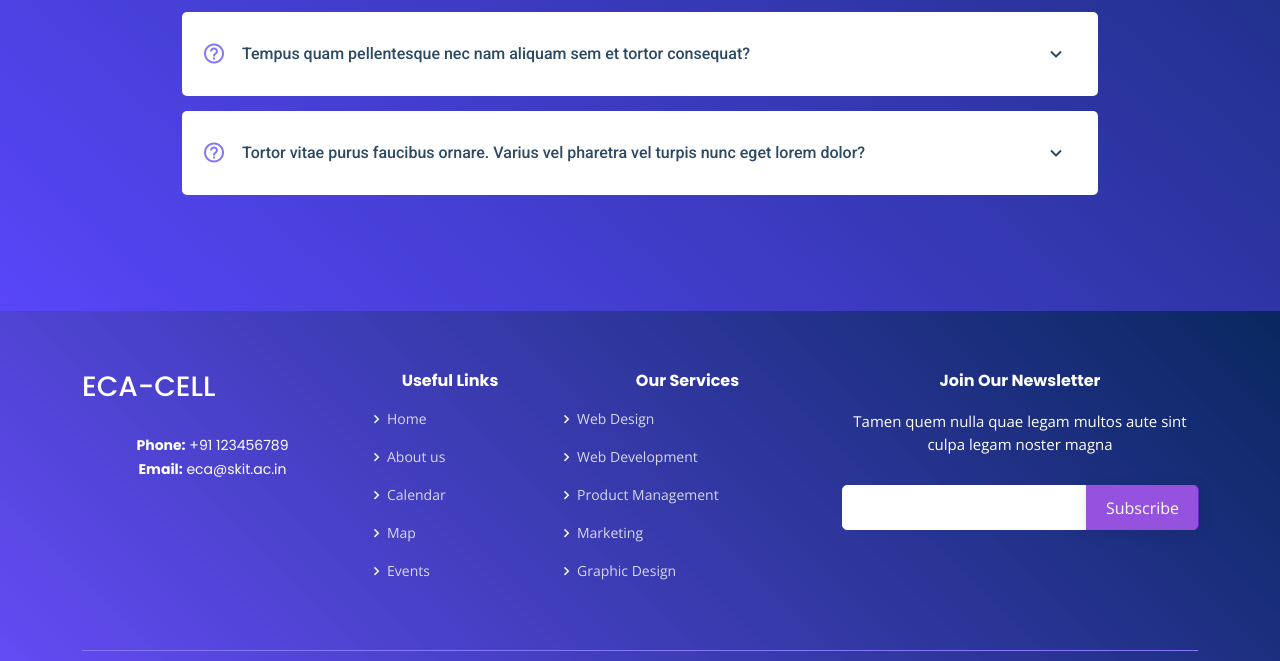
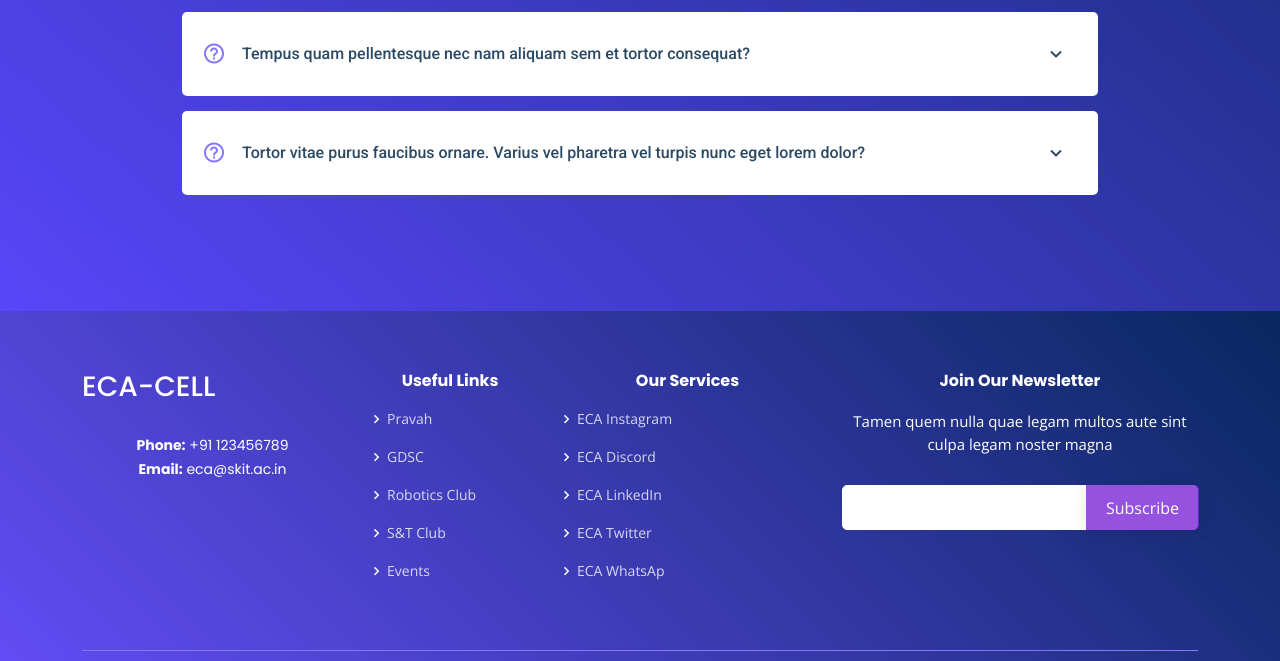
Before and after one commit to SKIT-ECA-Cell/ECA-FINAL, a plain HTML site: page index.html in a window 1280 px wide. Shown: the part 5874-6535 px from the top of the page. Drawn offline with nearby package versions, Linux system fonts and the light colour scheme; files that its build step writes are made by us from their sources; a script that the page names is missing; files whose address does not match are found by name.

Commit message:
Footer Changes

```diff
--- a/index.html
+++ b/index.html
@@ -857,22 +857,22 @@
                     <div class="col-lg-2 col-md-6 footer-links">
                         <h4>Useful Links</h4>
                         <ul>
-                            <li><i class="bx bx-chevron-right"></i> <a href="#">Home</a></li>
-                            <li><i class="bx bx-chevron-right"></i> <a href="#">About us</a></li>
-                            <li><i class="bx bx-chevron-right"></i> <a href="pages/Calender.html">Calendar</a></li>
-                            <li><i class="bx bx-chevron-right"></i> <a href="#">Map</a></li>
-                            <li><i class="bx bx-chevron-right"></i> <a href="pages/events.html">Events</a></li>
+                            <li><i class="bx bx-chevron-right"></i> <a href="https://pravah.skit.ac.in/social">Pravah</a></li>
+                            <li><i class="bx bx-chevron-right"></i> <a href="https://dsc-skit.tech/">GDSC</a></li>
+                            <li><i class="bx bx-chevron-right"></i> <a href="https://roboticsclubskit.github.io/">Robotics Club</a></li>
+                            <li><i class="bx bx-chevron-right"></i> <a href="https://snt-club.github.io/">S&T Club</a></li>
+                            <li><i class="bx bx-chevron-right"></i> <a href="https://www.skit.ac.in/management-studies-activities.html">Events</a></li>
                         </ul>
                     </div>
 
                     <div class="col-lg-3 col-md-6 footer-links">
                         <h4>Our Services</h4>
                         <ul>
-                            <li><i class="bx bx-chevron-right"></i> <a href="#">Web Design</a></li>
-                            <li><i class="bx bx-chevron-right"></i> <a href="#">Web Development</a></li>
-                            <li><i class="bx bx-chevron-right"></i> <a href="#">Product Management</a></li>
-                            <li><i class="bx bx-chevron-right"></i> <a href="#">Marketing</a></li>
-                            <li><i class="bx bx-chevron-right"></i> <a href="#">Graphic Design</a></li>
+                            <li><i class="bx bx-chevron-right"></i> <a href="https://ecaskit.page.link/instagram">ECA Instagram</a></li>
+                            <li><i class="bx bx-chevron-right"></i> <a href="https://ecaskit.page.link/Discord">ECA Discord</a></li>
+                            <li><i class="bx bx-chevron-right"></i> <a href="https://ecaskit.page.link/LinkedIn">ECA LinkedIn</a></li>
+                            <li><i class="bx bx-chevron-right"></i> <a href="https://ecaskit.page.link/Twitter">ECA Twitter</a></li>
+                            <li><i class="bx bx-chevron-right"></i> <a href="https://ecaskit.page.link/whatsapp">ECA WhatsAp</a></li>
                         </ul>
                     </div>
 
```
